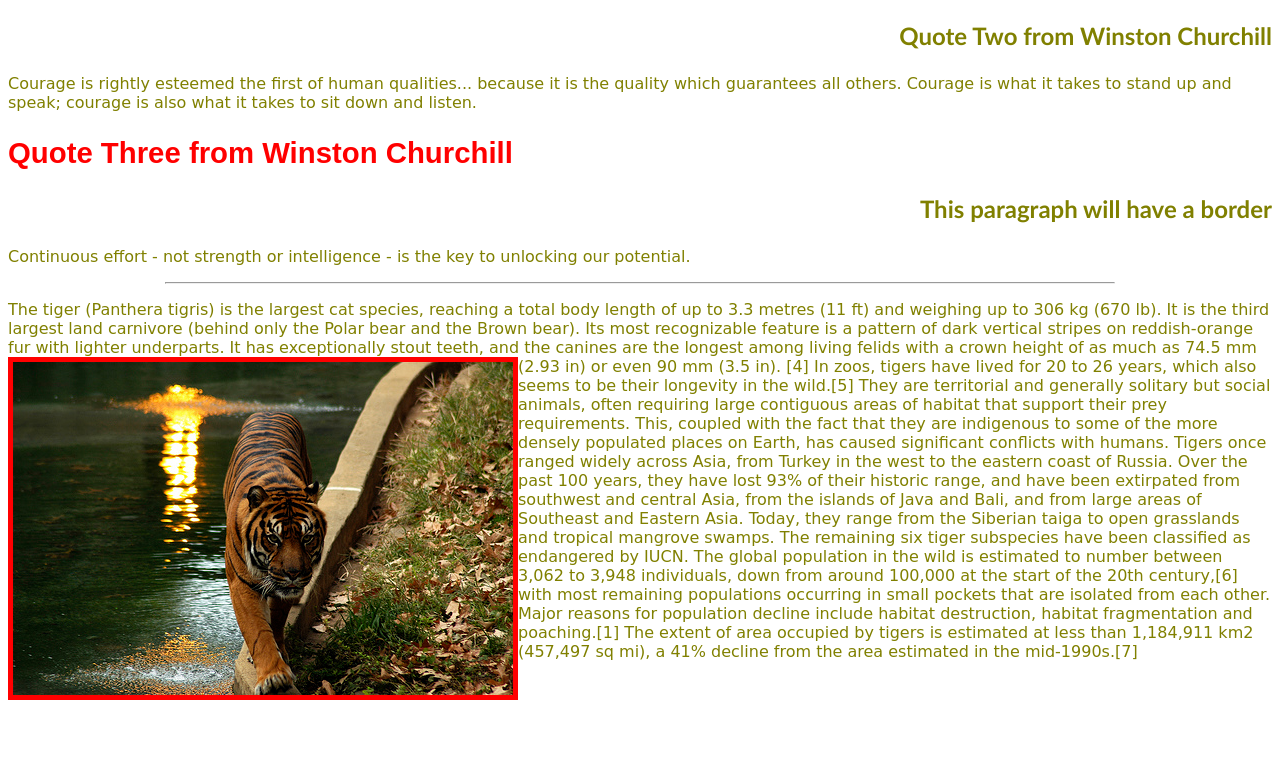
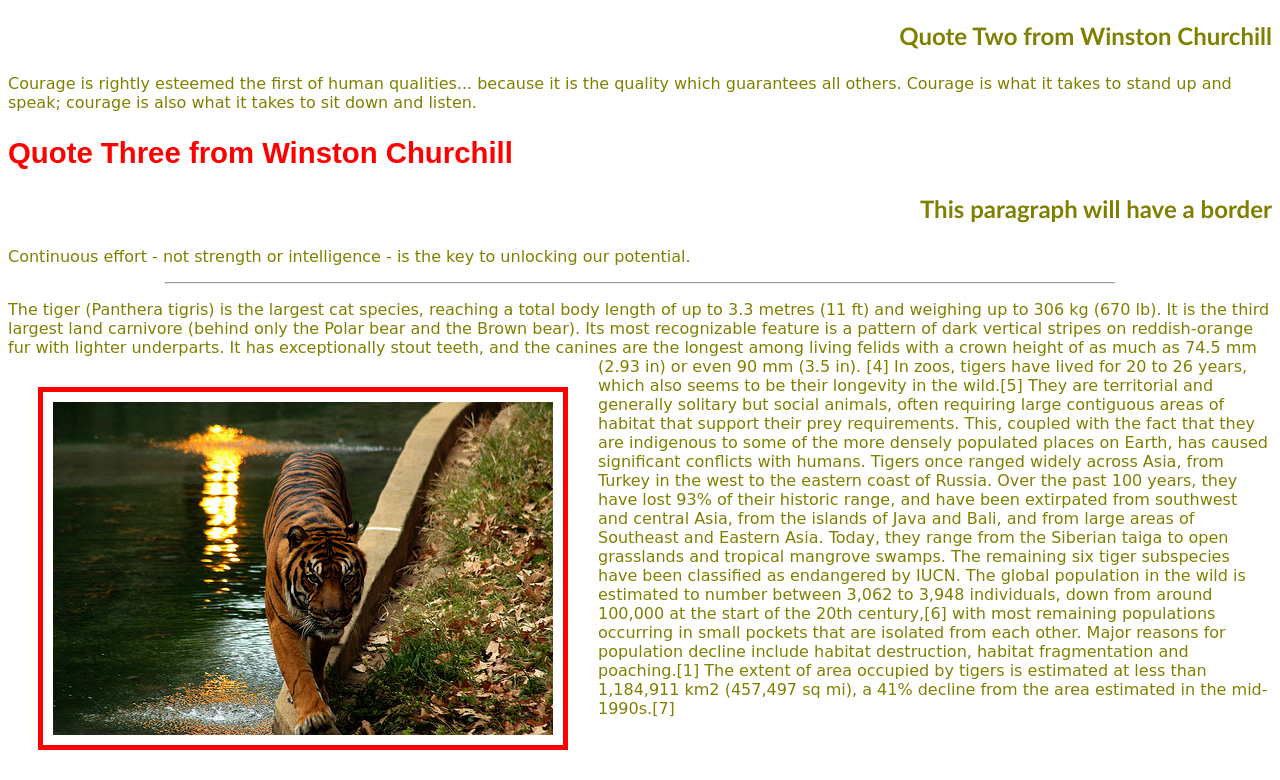
Before and after one commit to LLLouisa/WEBTECH, a plain HTML site: page classwork/CS03-InClass.htm in a window 1280 px wide. Shown: the part 285-1065 px from the top of the page. Before the commit the page ends 985 px from the top, so only its background shows below. Drawn offline with Linux system fonts and the light colour scheme.

Commit message:
CS03-InClass (final version with box)

```diff
--- a/classwork/CS03-InClass.htm
+++ b/classwork/CS03-InClass.htm
@@ -6,7 +6,7 @@
     <title>CS3-InClass</title>
     <style type="text/css">
         h1 {
-            font-family:Lucida;
+            font-family:Lucida Handwriting;
             color:navy;
             text-align:center;
         }
@@ -32,15 +32,25 @@
 
         p{
             color:olive;
-            font-family: cursive;
+            font-family: Cursive;
         }
 
         img{
             float:left;
             border-width:5px;
             border-color:red;
-            border-style:solid
+            border-style:solid;
+            padding-top:10px;
+            padding-bottom:10px;
+            padding-right:10px;
+            padding-left:10px;
+            margin-top:30px;
+            margin-bottom:30px;
+            margin-right:30px;
+            margin-left:30px;
         }
+
+
         </style>
 </head>
 
```
